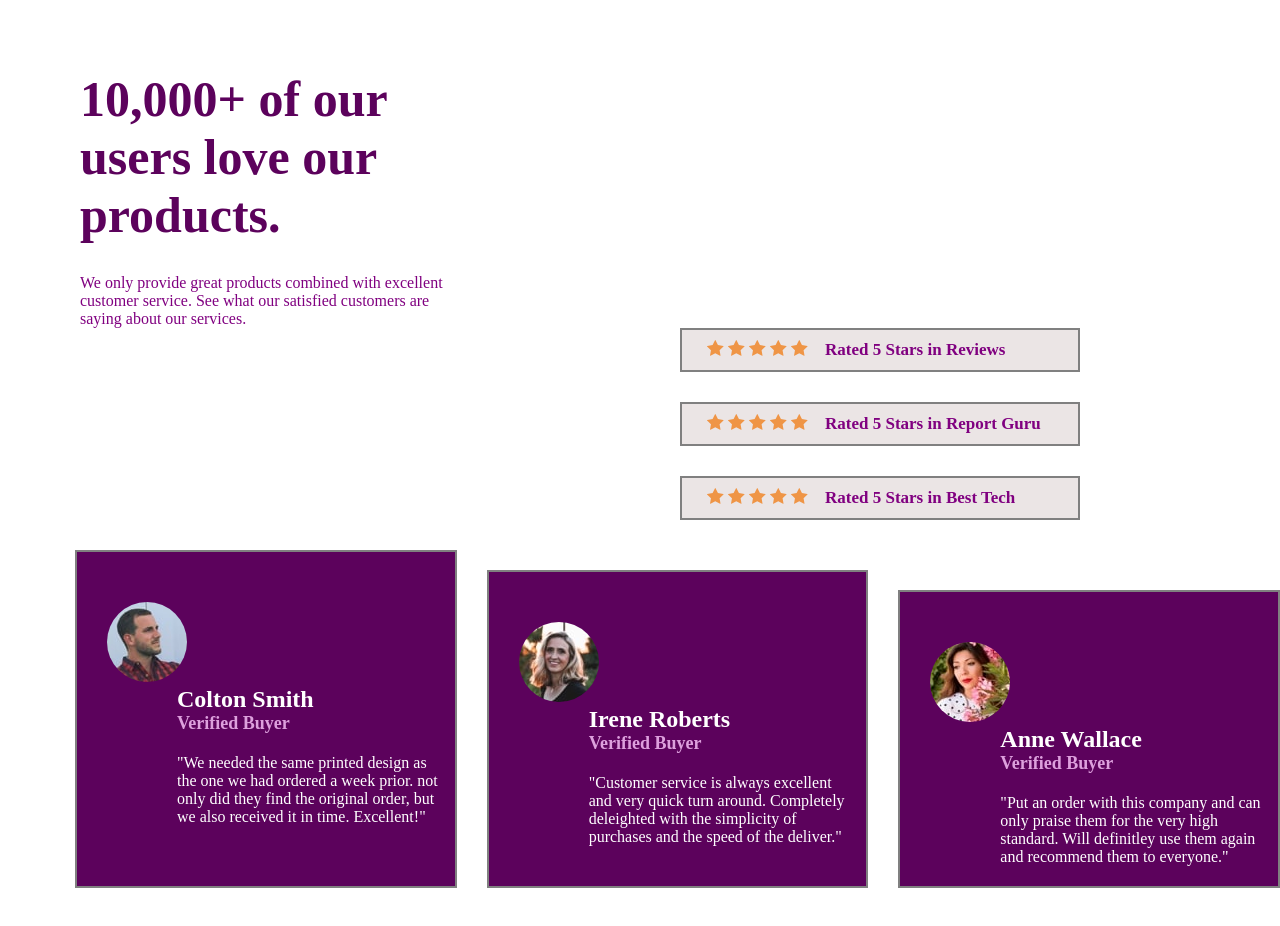
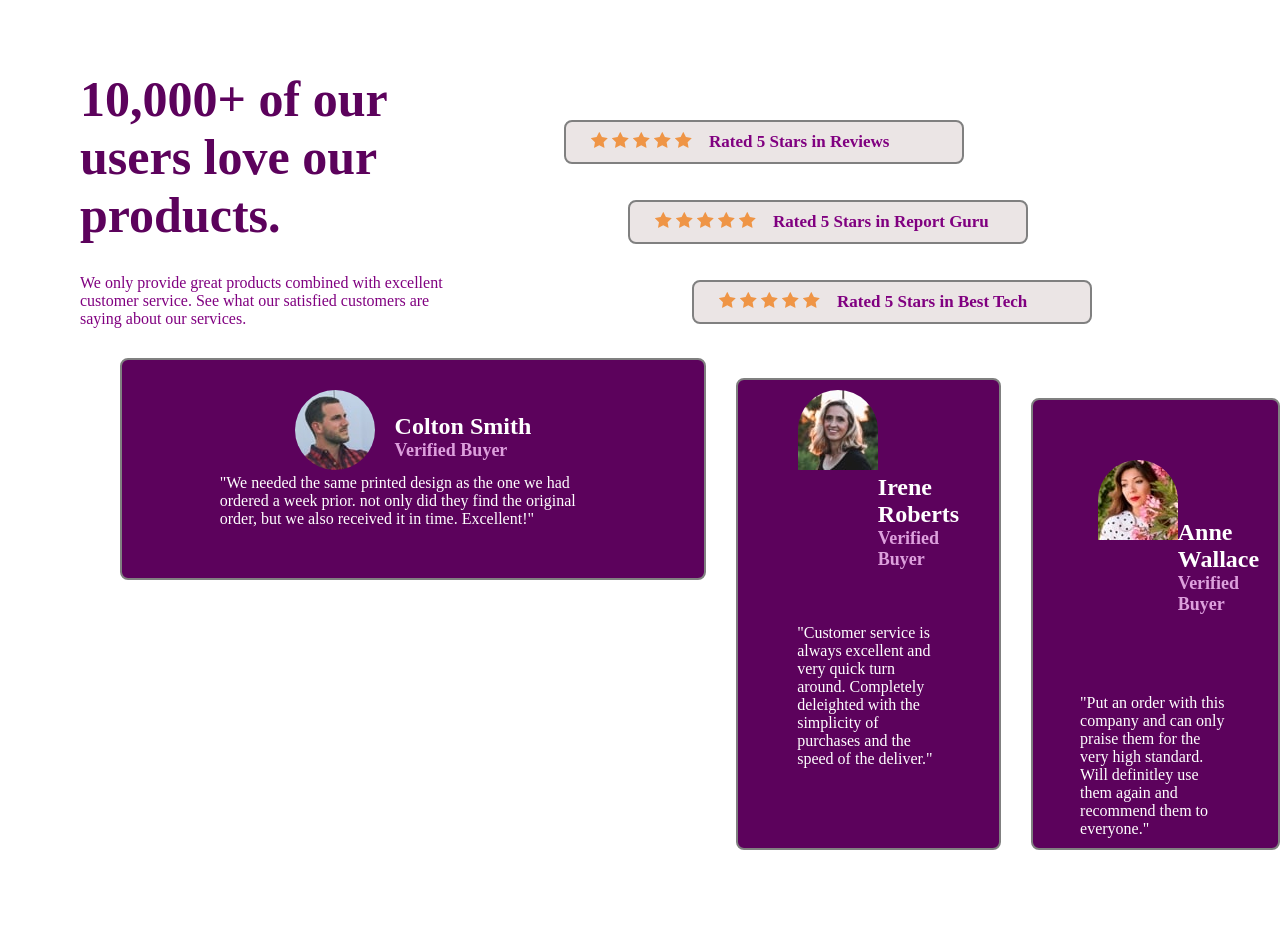
Before and after one commit to Nobriga20/SocialProof, a plain HTML site: page index.html in a window 1280 px wide. Shown: the top 926 px of the page. Before the commit the page ends 888 px from the top, so only its background shows below. Drawn offline with Linux system fonts and the light colour scheme.

Commit message:
final push

```diff
--- a/index.html
+++ b/index.html
@@ -13,6 +13,7 @@
                 <div class="wrapper">
                     <h1 class="main__header">10,000+ of our <br> users love our <br> products.</h1>
                     <p class="main__text">We only provide great products combined with excellent <br> customer service.  See what our satisfied customers are <br> saying about our services.</p>
+
                 </div>
             </div>
         </div>
@@ -66,20 +67,34 @@
     <div class="colton__container">
         <div class="colton__row">
             <div class="colton__wrapper">
+                <div class="colton__box">
+                <span>
     <img src="./social proof assets/image-colton.jpg" class="colt__img" alt="">
+    </span>
+    <span class="colton__top">
     <h1 class="header">Colton Smith</h1>
     <h2 class="verified">Verified Buyer</h2>
-    <p class="text">"We needed the same printed design as <br> the one we had ordered a week prior. not <br> only did they find the original order, but <br> we also received it in time.  Excellent!"</p>
+    </span>
     </div>
+    <p class="text">"We needed the same printed design as the one we had ordered a week prior. not only did they find the original order, but we also received it in time.  Excellent!"</p>
+        </div>
     </div>
     </div>
     <div class="irene__container">
         <div class="irene__row">
-            <div class="irene__wrapper">
+            <div class="colton__wrapper">
+                <div class="colton__box">
+                <span>
                 <img src="./social proof assets/image-irene.jpg" class="irene__img" alt="">
+                </span>
+                <span class="new">
                 <h1 class="header">Irene Roberts</h1>
                 <h2 class="verified">Verified Buyer</h2>
-                <p class="text">"Customer service is always excellent <br> and very quick turn around.  Completely <br> deleighted with the simplicity of  <br> purchases and the speed of the deliver."</p>
+                </span>
+                </div>
+                <p class="text">"Customer service is always excellent and very quick turn around.  Completely deleighted with the simplicity of purchases and the speed of the deliver."</p>
+
+
 
 
             </div>
@@ -87,11 +102,17 @@
     </div>
     <div class="anne__container">
         <div class="anne__row">
-            <div contenteditable="anne__wrapper">
+            <div class="colton__wrapper">
+                <div class="colton__box">
+                <span>
                 <img src="./social proof assets/image-anne.jpg" class="anne__img" alt="">
+                </span>
+                <span>
                 <h1 class="header">Anne Wallace</h1>
                 <h2 class="verified">Verified Buyer</h2>
-                <p class="text">"Put an order with this company and can <br> only praise them for the very high <br> standard.  Will definitley use them again <br> and recommend them to everyone."</p>
+                </span>
+                </div>
+                <p class="text">"Put an order with this company and can only praise them for the very high standard. Will definitley use them again and recommend them to everyone."</p>
             </div>
         </div>
     </div>
--- a/styles.css
+++ b/styles.css
@@ -2,6 +2,19 @@
     padding: 0px;
     margin: 0px;
     box-sizing: border-box;
+}
+
+.colton__box {
+    display: flex;
+    justify-content: center;
+    align-items: center;
+
+
+
+}
+
+.colton__top {
+    margin-left: 20px;
 }
 
 .main__header {
@@ -38,6 +51,7 @@
     margin-left: 500px;
     margin-bottom: 30px;
     margin-right: 20px;
+    border-radius: 8px;
 
 }
 
@@ -56,34 +70,32 @@
 
 .star__container {
 
+    position: absolute;
+    content: '';
+    top: 35%;
+    left: 15%;
 }
 
 
 .starcontainer {
-
-}
-
-.colton__wrapper {
-    justify-content: right;
+    position: absolute;
+    content: '';
+    top: 25%;
+    left: 10%;
 }
 
 
 
-.verified {
-
-}
-
-.colton__row {
-
-}
 
 
 .colton__container {
     display: flex;
     border: 2px solid grey;
-    width: 400px;
     background-color: rgb(92, 2, 92);
-    margin-left: 75px;
+    margin-left: 120px;
+    border-radius: 8px;
+    margin-bottom: 750px;
+    margin-top: 30px;
 
 
 }
@@ -91,64 +103,75 @@
 .irene__container {
     display: flex;
     border: 2px solid grey;
-    width: 400px;
+    width: 450px;
     background-color: rgb(92, 2, 92);
     margin-left: 30px;
-    margin-top: 20px;
+    margin-top: 50px;
+    margin-bottom: 480px;
+    padding-left: 15px;
+    border-radius: 8px;
+    padding-right: 20px;
+
+
 }
 
 .anne__container{
     display: flex;
     border: 2px solid grey;
-    width: 400px;
+    width: 450px;
     background-color: rgb(92, 2, 92);
     margin-left: 30px;
-    margin-top: 40px;
+    margin-top: 70px;
+    margin-bottom: 480px;
+    border-radius: 8px;
+
 }
 
 .header {
     color: white;
-    margin-left: 100px;
+    margin-top: 30px;
 
 }
 
 .verified {
     font-size: 18px;
     color: plum;
-    margin-left: 100px;
+
+
+
 }
 
 .text {
     color: white;
-    margin-top: 20px;
-    margin-bottom: 20px;
-    margin-left: 100px;
-}
+    width: 70%;
 
-.colton__row {
+
+
+
 
 }
 
 .colt__img {
     border-radius: 50px;
-    margin-top: 50px;
-    margin-left: 30px;
+    margin-top: 20px;
 }
 
 .irene__img {
-    border-radius: 50px;
-    margin-top: 50px;
+    border-radius: 40px;
     margin-left: 30px;
+    padding-bottom: 150px;
 }
 
 .anne__img {
     border-radius: 50px;
     margin-top: 50px;
-    margin-left: 30px;
+    margin-left: 50px;
+    padding-bottom: 150px;
 }
 
 .buyer__wrapper {
-    display: flex;
+    display: flex
+
 }
 
 .allstar__wrapper {
@@ -158,3 +181,42 @@
     flex-direction: column;
 
 }
+
+.starontainer {
+    position: absolute;
+    content: '';
+    top: 15%;
+    left: 5%;
+}
+
+.new {
+
+
+
+}
+
+.colton__wrapper {
+    display: flex;
+    flex-direction: column;
+    justify-content: center;
+    align-items: center;
+    margin: 5px;
+    padding: 5px 10px;
+
+}
+
+.irene__wrapper {
+    display: flex;
+    align-items: center;
+    gap: 8px;
+    margin-top: 20px;
+    padding-bottom: 10px;
+    padding-right: 50px;
+}
+
+.anne__wrapper {
+    display: flex;
+    align-items: center;
+    gap: 8px;
+    margin-top: 20px;
+}
```
